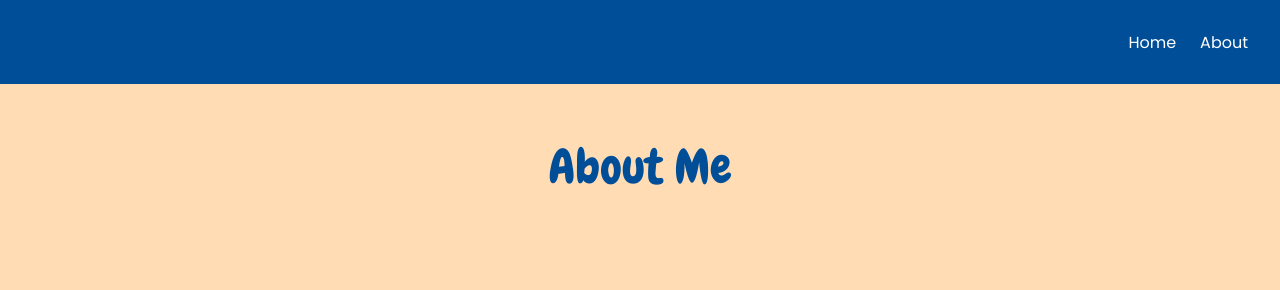
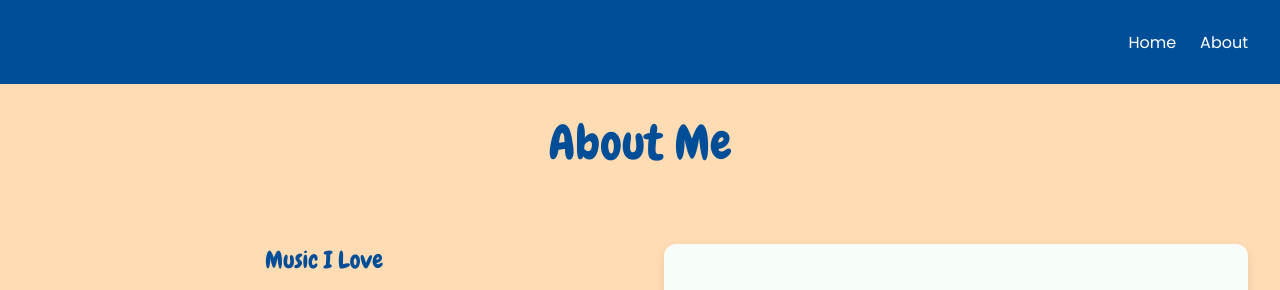
Before and after one commit to esmeobrien/esme-portfolio, a React (Create React App) app: page /about in a window 1280 px wide. Shown: the top 290 px of the page. Built offline with nearby package versions, Linux system fonts and the light colour scheme; grey boxes are pictures that could not be loaded.

Commit message:
Spacing sorted between title and contents on about

```diff
--- a/src/Pages/About/About.css
+++ b/src/Pages/About/About.css
@@ -16,6 +16,7 @@ h1, h2, h3 {
 
 .about-section h1 {
   font-size: 3rem;
+  margin-bottom: 0.3rem;
 }
 
 .about-section h2,
@@ -31,7 +32,7 @@ h1, h2, h3 {
 
 /* === LAYOUT STRUCTURE === */
 .about-section {
-  padding: 2rem;
+  padding: 0.5rem 2rem 2rem;
   text-align: center;
 }
 
@@ -40,7 +41,10 @@ h1, h2, h3 {
   flex-wrap: wrap;
   justify-content: center;
   gap: 3rem;
-  padding: 2rem;
+  padding-top: 0;
+  padding-left: 2rem;
+  padding-right: 2rem;
+  padding-bottom: 2rem;
 }
 
 .left-col,
```
